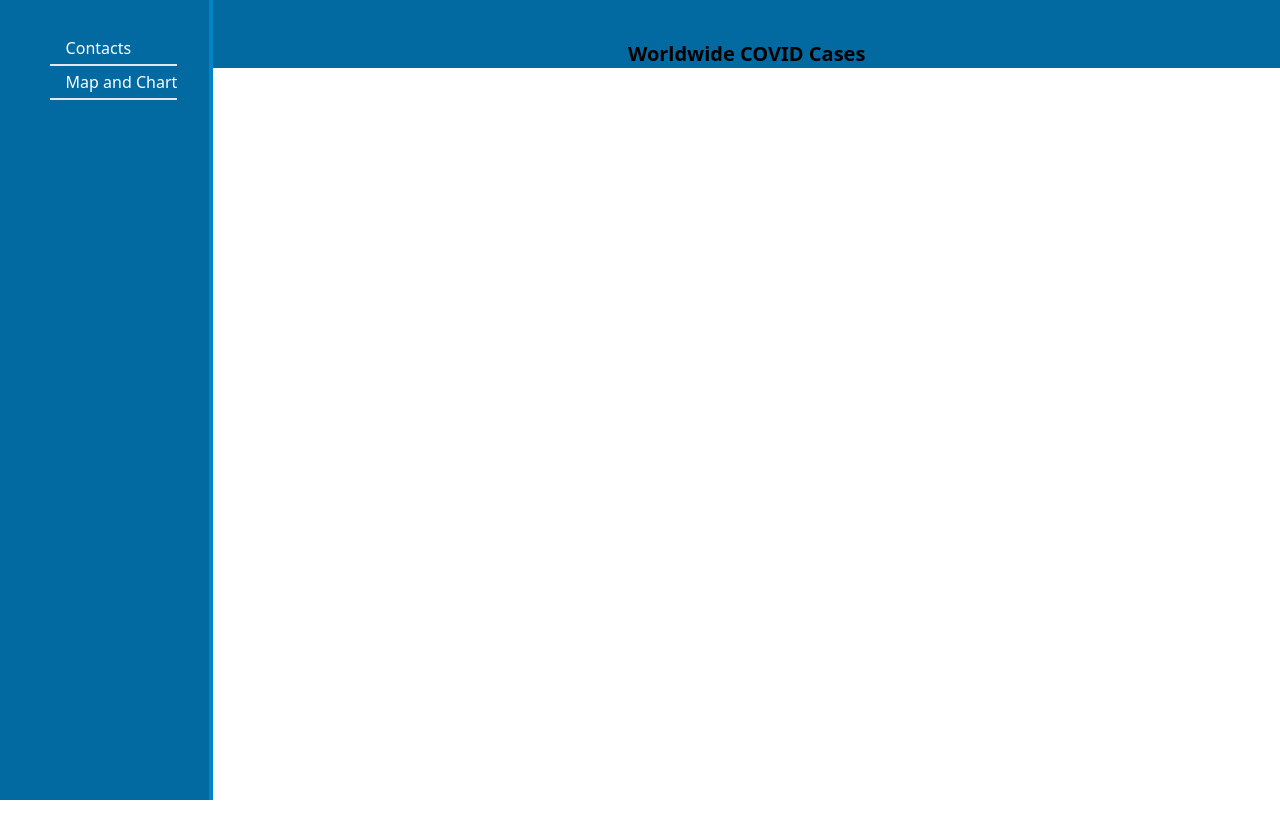
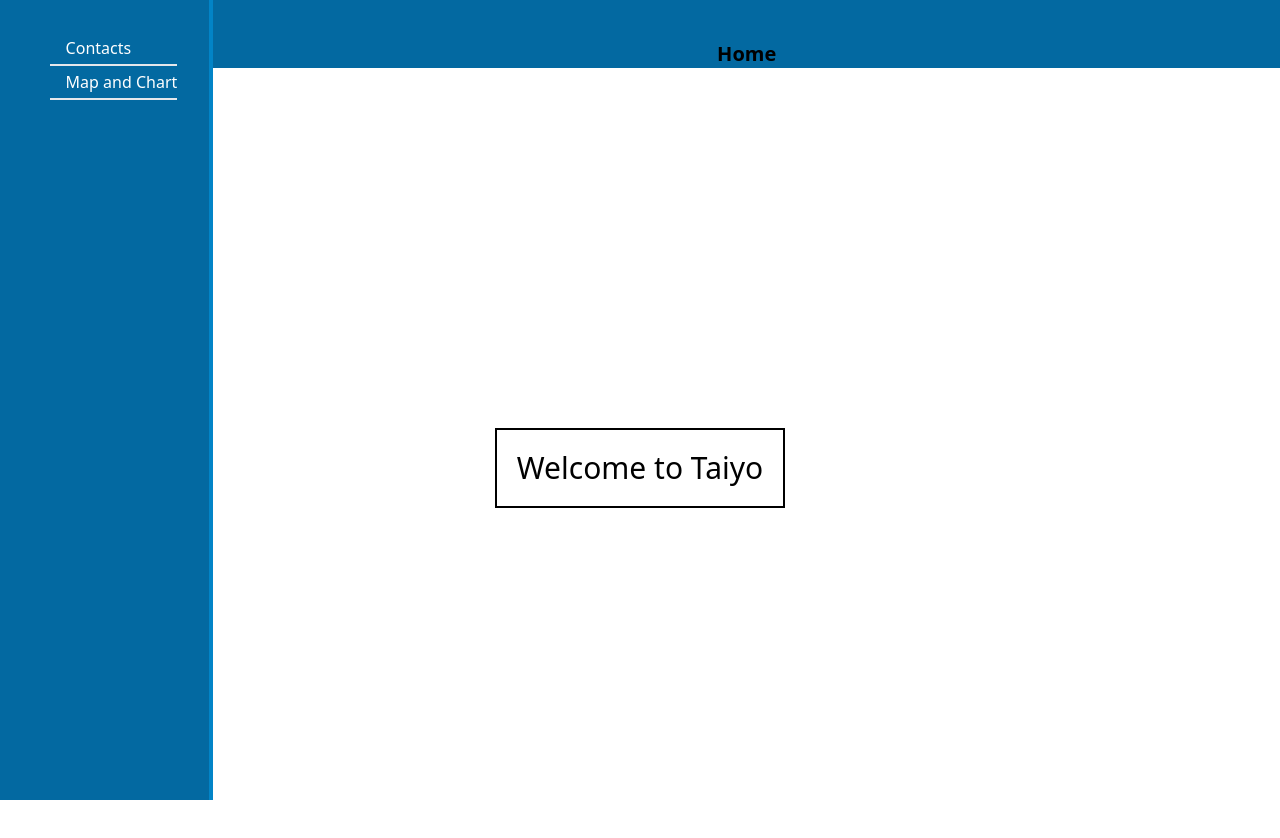
Before and after one commit to prabhasg56/contact-page-react-typescript, a React (Create React App) app: page / in a window 1280 px wide. Shown: the top 838 px of the page. Before the commit the page ends 800 px from the top, so only its background shows below. Built offline with nearby package versions, Linux system fonts and the light colour scheme.

Commit message:
final touch

```diff
--- a/src/App.tsx
+++ b/src/App.tsx
@@ -4,12 +4,14 @@ import Sidebar from "./components/Sidebar";
 import MapAndChart from "./components/MapAndChart";
 import ContactPage from "./pages/ContactPage";
 import UpdateContact from "./components/UpdateContact";
+import Home from "./pages/Home";
 
 function App() {
   return (
     <div>
-      <Sidebar/>
+      <Sidebar />
       <Routes>
+        <Route path="/" element={<Home />} />
         <Route path="/contacts" element={<ContactPage />} />
         <Route path="/update-contact/:id" element={<UpdateContact />} />
         <Route path="/map_chart" element={<MapAndChart />} />
--- a/src/components/Sidebar.tsx
+++ b/src/components/Sidebar.tsx
@@ -3,18 +3,21 @@ import { useLocation } from "react-router-dom";
 
 const Sidebar = () => {
   const location = useLocation();
+  let title: string = "Home";
+
+  if (location.pathname === "/contacts") {
+    title = "Contacts List";
+  } else if (location.pathname === "/map_chart") {
+    title = "Worldwide COVID Cases";
+  }
 
   return (
     <div className="bg-gray-100 font-sans leading-normal tracking-normal">
       <div className="flex md:flex-row-reverse flex-wrap">
         {/* Main Content */}
         <main className="w-full md:w-5/6 bg-gray-100">
-          <div className="container bg-sky-700 pt-10 px-6 font-bold text-xl flex justify-center ">
-            <div>{`${
-              location.pathname === "/contacts"
-                ? "Contacts List"
-                : "Worldwide COVID Cases"
-            }`}</div>
+          <div className="flex justify-center items-center bg-sky-700 pt-10 px-6 font-bold text-xl ">
+            <div>{title}</div>
           </div>
         </main>
 
--- /dev/null
+++ b/src/pages/Home.tsx
@@ -0,0 +1,11 @@
+import React from "react";
+
+const Home = () => {
+  return (
+    <div className="h-screen bg-gray-0 flex justify-center items-center">
+      <h2 className=" text-3xl border-2  border-black p-5">Welcome to Taiyo</h2>
+    </div>
+  );
+};
+
+export default Home;
```
